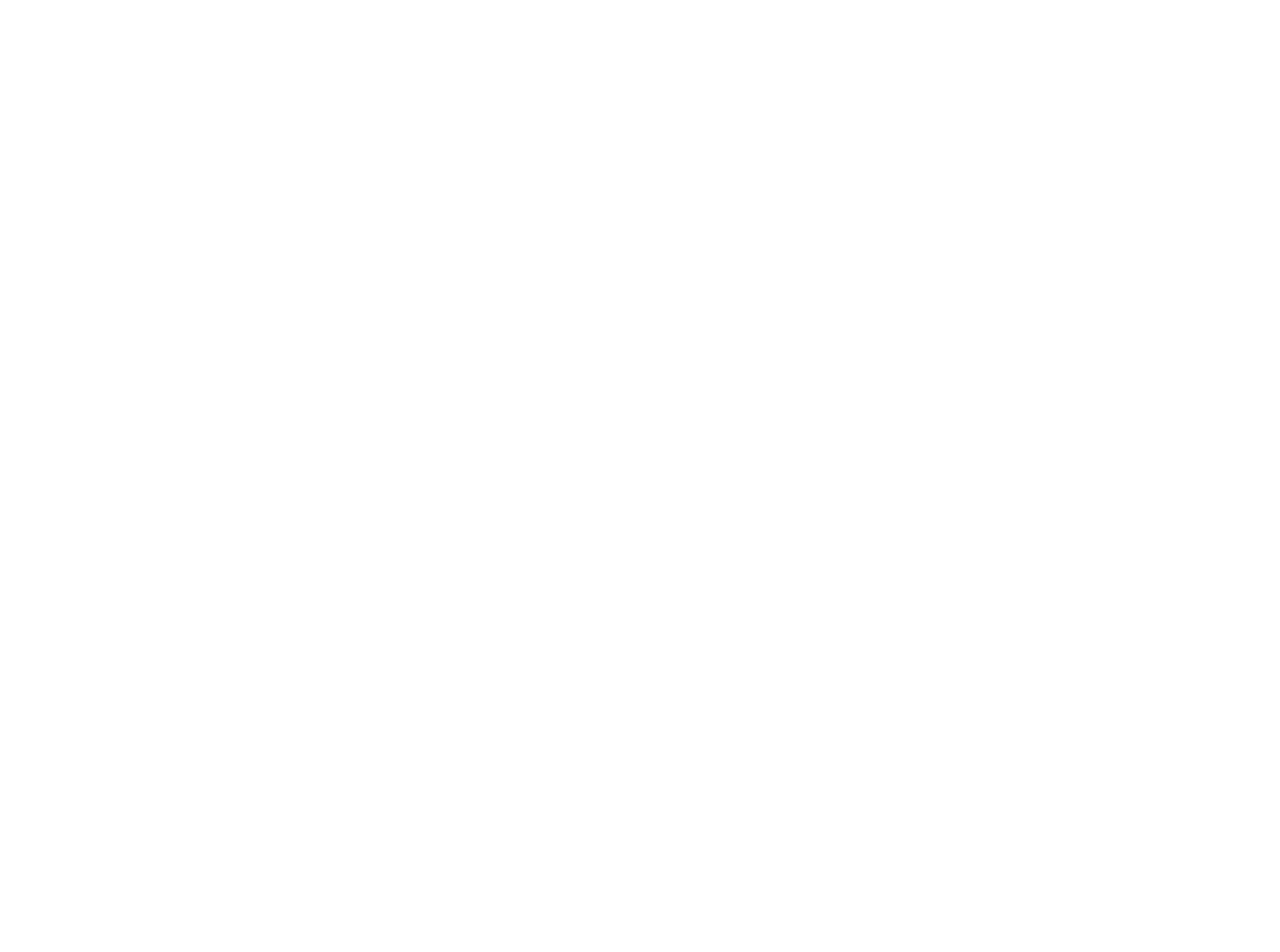
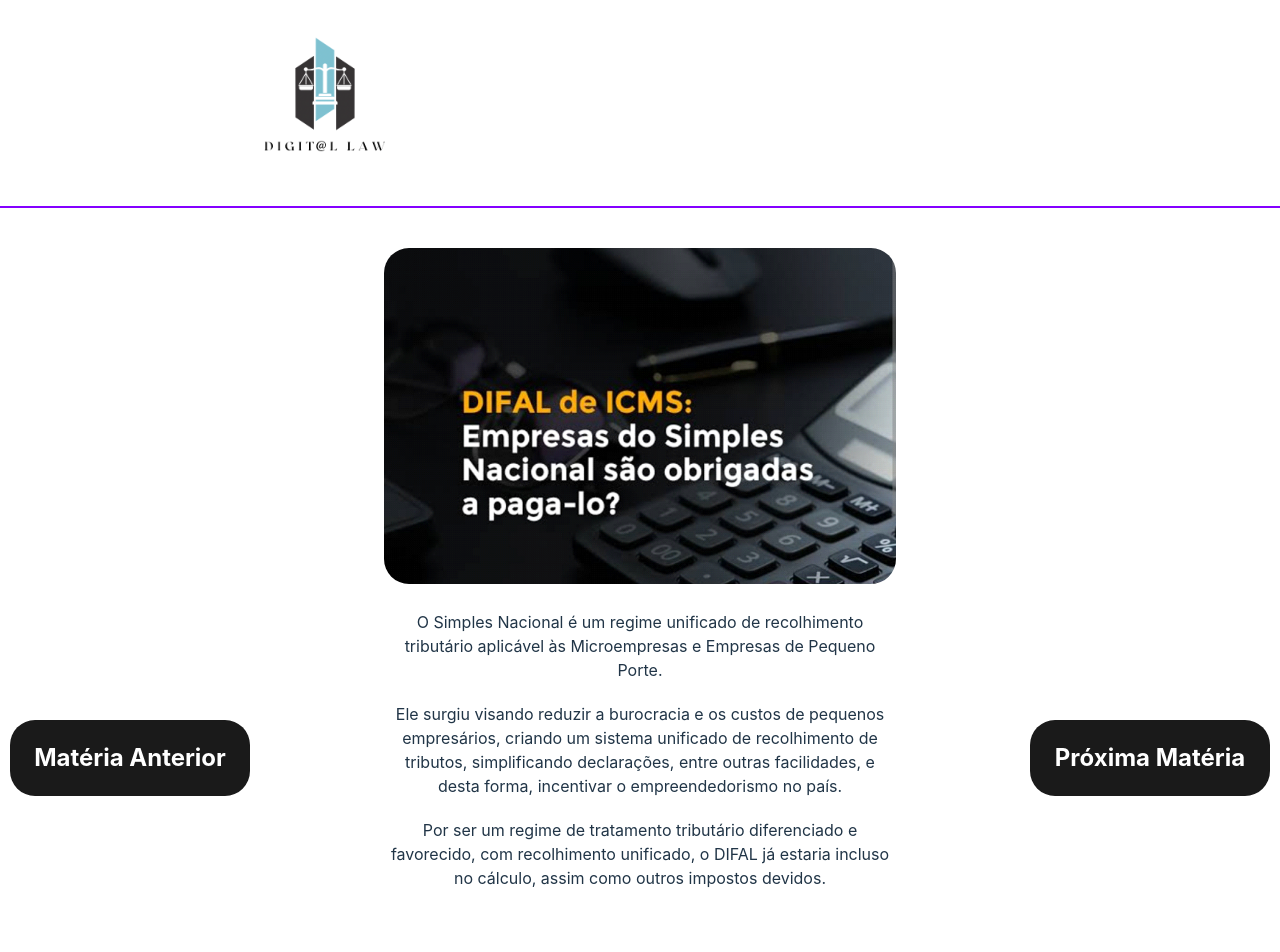
Before and after one commit to EsdrasThiago/digitallaw, a React (Vite) app: page /improbidadeadministrativa2 in a window 1280 px wide. Before the commit this address had no page. Shown: the top 952 px of the page. Before the commit the page ends 800 px from the top, so only its background shows below. Built offline with nearby package versions, Linux system fonts and the light colour scheme.

Commit message:
Arrumando segunda e terceira materia de improbidade

```diff
--- a/src/App.jsx
+++ b/src/App.jsx
@@ -8,6 +8,8 @@
 import ModulacaoProposta from './Icms/ModulacaoProposta'
 import Improbidade from './pages/Improbidade'
 import ImprobidadeAdministrativa from './Improbidade/ImprobidadeAdministrativa'
+import ImprobidadeAdministrativaLei from './Improbidade/ImprobidadeAdministrativaLei'
+import ImprobidadePenas from './Improbidade/ImprobidadePenas'
 
 function App() {
 
@@ -21,6 +23,8 @@
       <Route exact path="/icsmmodulacao" element={<ModulacaoProposta />} />
       <Route exact path="/improbidade" element={<Improbidade />} />
       <Route exact path="/improbidadeadministrativa" element={<ImprobidadeAdministrativa />} />
+      <Route exact path="/improbidadeadministrativa2" element={<ImprobidadeAdministrativaLei />} />
+      <Route exact path="/improbidadepenas" element={<ImprobidadePenas />} />
     </Routes>
   )
 }
--- a/src/Improbidade/ImprobidadeAdministrativa.jsx
+++ b/src/Improbidade/ImprobidadeAdministrativa.jsx
@@ -51,7 +51,7 @@
         <p>O STF entendeu que, salvo o Presidente da República, os agentes políticos estão sujeitos à dupla responsabilidade e se submetem tanto à responsabilização
           civil pelos atos de improbidade administrativa quanto à responsabilização político-administrativa por crimes de responsabilidade</p>
       </div>
-      <Link to="/icsmimpactos" className="right__button"><h2>Próxima Matéria</h2></Link>
+      <Link to="/improbidadeadministrativa2" className="right__button"><h2>Próxima Matéria</h2></Link>
       <Footer />
     </div>
   )
--- /dev/null
+++ b/src/Improbidade/ImprobidadeAdministrativaLei.jsx
@@ -0,0 +1,26 @@
+import { Link } from "react-router-dom"
+import Footer from "../components/Footer"
+import Header from "../components/Header"
+import impactoIMG from "../images/impactosIMG.png"
+
+function ImprobidadeAdministrativaLei() {
+
+  return (
+    <div className="box">
+      <Header />
+      <div className="main__icsm">
+      <img src={impactoIMG} alt="Difal de ICMS: Empresas do Simples Nacional sao obrigadas a paga-lo?"/>
+      <p>O Simples Nacional é um regime unificado de recolhimento tributário aplicável às Microempresas e Empresas de Pequeno Porte.</p>
+      <p>Ele surgiu visando reduzir a burocracia e os custos de pequenos empresários, criando um sistema unificado de recolhimento de
+        tributos, simplificando declarações, entre outras facilidades, e desta forma, incentivar o empreendedorismo no país.</p>
+      <p>Por ser um regime de tratamento tributário diferenciado e favorecido, com recolhimento unificado,
+        o DIFAL já estaria incluso no cálculo, assim como outros impostos devidos.</p>
+        </div>
+        <Link to="/icsmdiferencial" className="left__button"><h2>Matéria Anterior</h2></Link>
+        <Link to="/icsmmodulacao" className="right__button"><h2>Próxima Matéria</h2></Link>
+      <Footer />
+    </div>
+  )
+}
+
+export default ImprobidadeAdministrativaLei
--- /dev/null
+++ b/src/Improbidade/ImprobidadePenas.jsx
@@ -0,0 +1,37 @@
+// import { Link } from "react-router-dom";
+import Footer from "../components/Footer"
+import Header from "../components/Header"
+import diferencialIMG from "../images/diferencialIMG.png";
+
+function ImprobidadePenas() {
+
+  return (
+    <div>
+      <Header />
+      <div className="main__icsm">
+      <img src={diferencialIMG} alt="Saco de dinheiro escrito ICMS"/>
+      <p>
+        No dia 16/04/2015 foi promulgada a Emenda Constitucional n° 87 de 2015,
+        que alterou a sistemática de cobrança do ICMS nas operações interestaduais
+        destinadas a não-contribuintes do imposto.
+      </p>
+      <p>
+        Trazendo para a prática,
+        vamos imaginar uma loja virtual de calçados, localizada no nosso estado (Bahia),
+        que vende um par de tênis para uma pessoa física localizada no Estado do Rio de Janeiro
+        por R$100,00. Pela sistemática antiga, deveríamos utilizar a alíquota interna do Estado
+        da Bahia (19%) e a totalidade do imposto iria para Ba (0,19x R$ 100,00 = 19,00).
+      </p>
+      <p>
+        Como podemos verificar, esta sistemática beneficiava os Estados remetentes,
+        pois acabavam recebendo todo o ICMS das operações interestaduais destinadas
+        a não-contribuintes.
+      </p>
+      </div>
+      {/* <Link to="/icsmimpactos" className="right__button"><h2>Próxima Matéria</h2></Link> */}
+      <Footer />
+    </div>
+  )
+}
+
+export default ImprobidadePenas
--- a/src/pages/Improbidade.jsx
+++ b/src/pages/Improbidade.jsx
@@ -20,7 +20,7 @@
           <img src={improbidadePrincipalIMG} alt="Saco de dinheiro escrito ICMS"/>
           <h2>O que é improbidade administrativa?</h2>
         </Link>
-        <Link to="/icsmimpactos" className="icsm__link coming__class">
+        <Link to="/improbidadeadministrativa2" className="icsm__link coming__class">
           <img src={improbidadeIMG3} alt="Difal de ICMS: Empresas do Simples Nacional sao obrigadas a paga-lo?"/>
           <h2>Mudanças na Lei de Improbidade Administrativa após a vigência da lei 14.230/2021</h2>
         </Link>
```
